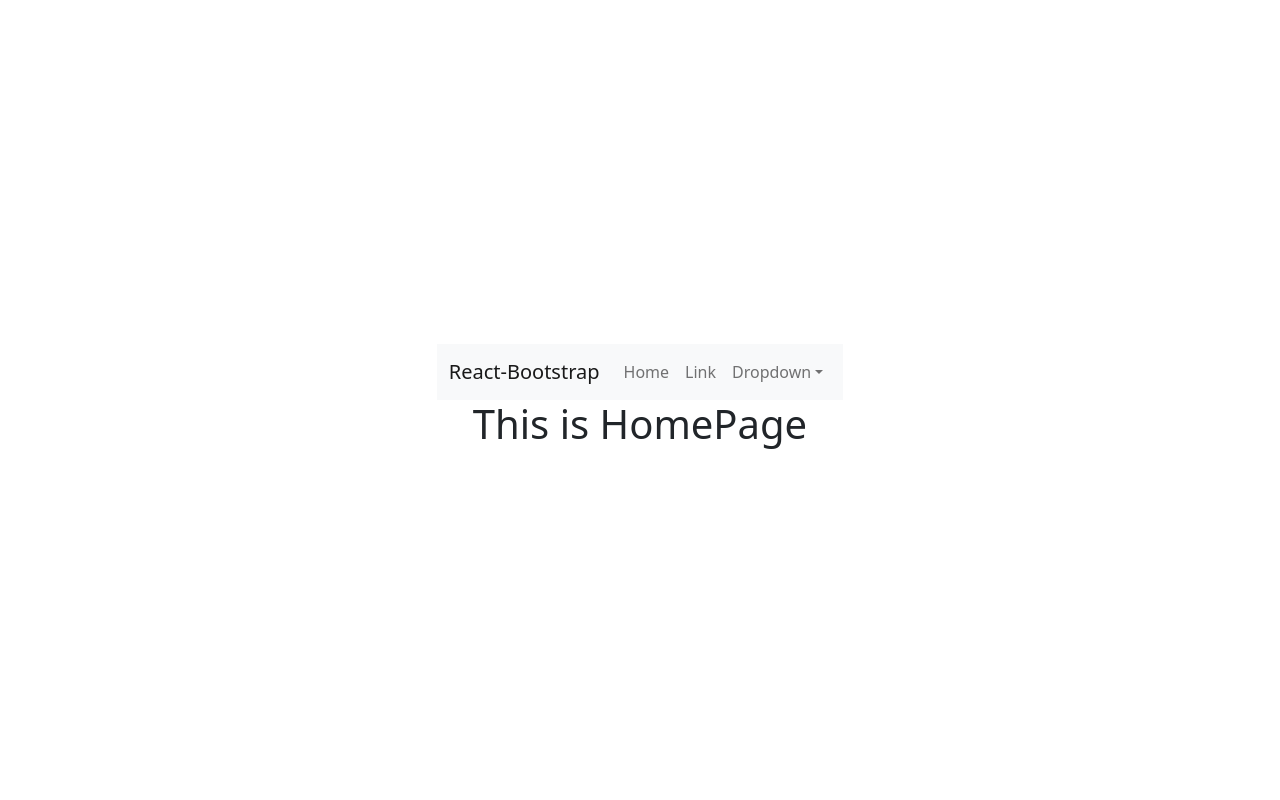
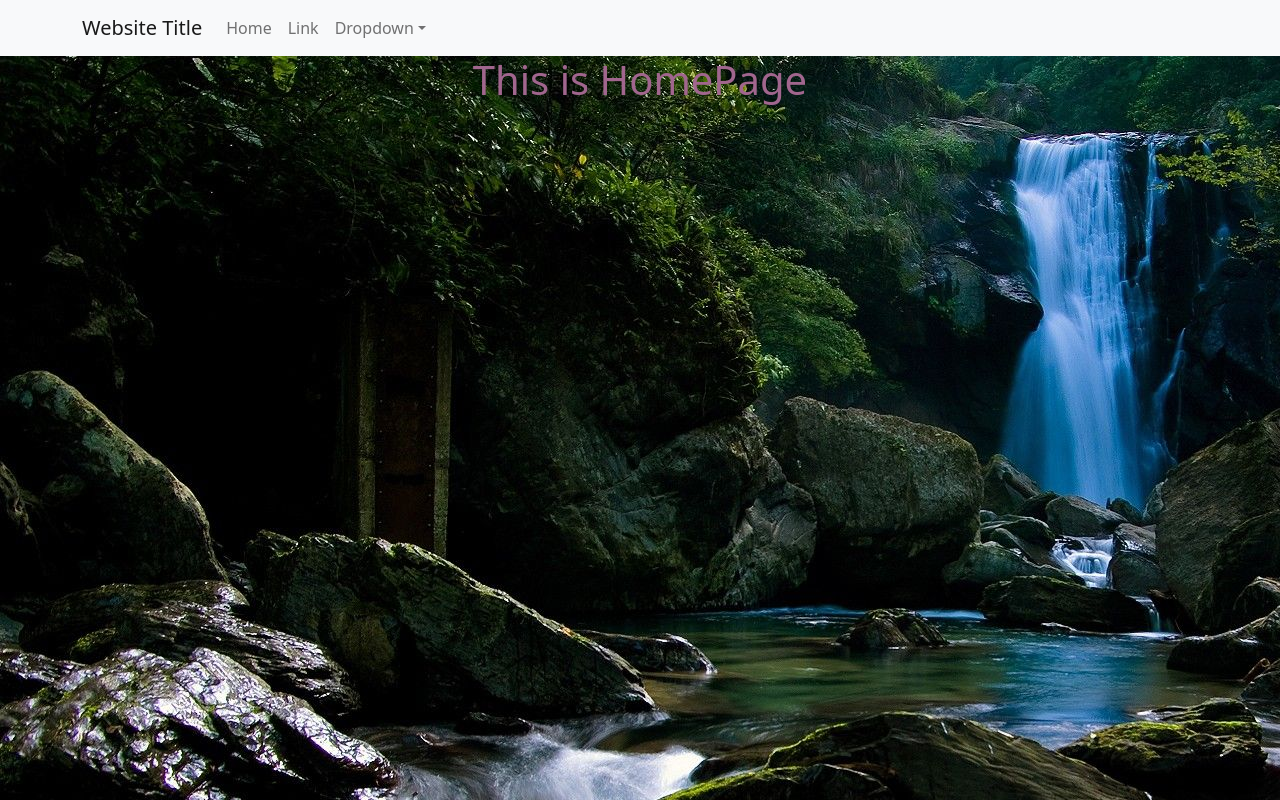
Before and after one commit to lthdt-18clc4-18127201/projectWebAdvance, a React (Create React App) app in the folder client/: page / in a window 1280 px wide. Built offline with nearby package versions, Linux system fonts and the light colour scheme.

Commit message:
change error -> warn

```diff
--- a/client/package.json
+++ b/client/package.json
@@ -10,6 +10,7 @@
     "react": "^18.2.0",
     "react-bootstrap": "^2.6.0",
     "react-dom": "^18.2.0",
+    "react-query": "^3.39.2",
     "react-router-dom": "^6.4.3",
     "react-scripts": "5.0.1",
     "web-vitals": "^2.1.4"
--- a/client/src/App.css
+++ b/client/src/App.css
@@ -1,5 +1,8 @@
 .App {
   text-align: center;
+  display: flex;
+  justify-content: center;
+  align-items: center;
 }
 
 .App-logo {
--- a/client/src/App.js
+++ b/client/src/App.js
@@ -4,10 +4,12 @@ import NavBar from "./components/Navbar";
 
 function App() {
   return (
-    <div className="App">
+    <>
       <NavBar />
-      <HomePage />
-    </div>
+      <div className="App">
+        <HomePage />
+      </div>
+    </>
   );
 }
 
--- a/client/src/components/Navbar.js
+++ b/client/src/components/Navbar.js
@@ -7,12 +7,12 @@ function BasicExample() {
   return (
     <Navbar bg="light" expand="lg">
       <Container>
-        <Navbar.Brand href="#home">React-Bootstrap</Navbar.Brand>
+        <Navbar.Brand href="#home">Website Title</Navbar.Brand>
         <Navbar.Toggle aria-controls="basic-navbar-nav" />
         <Navbar.Collapse id="basic-navbar-nav">
           <Nav className="me-auto">
-            <Nav.Link href="#home">Home</Nav.Link>
-            <Nav.Link href="#link">Link</Nav.Link>
+            <Nav.Link href="/">Home</Nav.Link>
+            <Nav.Link href="/link">Link</Nav.Link>
             <NavDropdown title="Dropdown" id="basic-nav-dropdown">
               <NavDropdown.Item href="#action/3.1">Action</NavDropdown.Item>
               <NavDropdown.Item href="#action/3.2">
--- a/client/src/index.css
+++ b/client/src/index.css
@@ -6,12 +6,65 @@ body {
   -webkit-font-smoothing: antialiased;
   -moz-osx-font-smoothing: grayscale;
   height: 100vh;
-  display: flex;
-  justify-content: center;
-  align-items: center;
+  background-image: url("../public/images/background.jfif");
 }
 
 code {
   font-family: source-code-pro, Menlo, Monaco, Consolas, "Courier New",
     monospace;
 }
+
+h1 {
+  background: transparent;
+  font-size: 24px;
+  font-weight: bold;
+  -webkit-animation: my 1500ms infinite;
+  -moz-animation: my 1500ms infinite;
+  -o-animation: my 1500ms infinite;
+  animation: my 1500ms infinite;
+}
+
+@-webkit-keyframes my {
+  0% {
+    color: #f8cd0a;
+  }
+  50% {
+    color: rgb(28, 14, 230);
+  }
+  100% {
+    color: #f8cd0a;
+  }
+}
+@-moz-keyframes my {
+  0% {
+    color: #27a301;
+  }
+  50% {
+    color: rgb(201, 182, 14);
+  }
+  100% {
+    color: #02b102;
+  }
+}
+@-o-keyframes my {
+  0% {
+    color: #c05600;
+  }
+  50% {
+    color: rgb(190, 202, 20);
+  }
+  100% {
+    color: #b36a0c;
+  }
+}
+@keyframes my {
+  0% {
+    color: #a30c82;
+  }
+  50% {
+    color: rgb(146, 216, 16);
+  }
+  100% {
+    color: #ae00ff;
+  }
+}
```
Also changed, not shown: client/.eslintrc.json, client/public/images/background.jfif (added), 1 other file (tests, documents, lock files or other folders).
